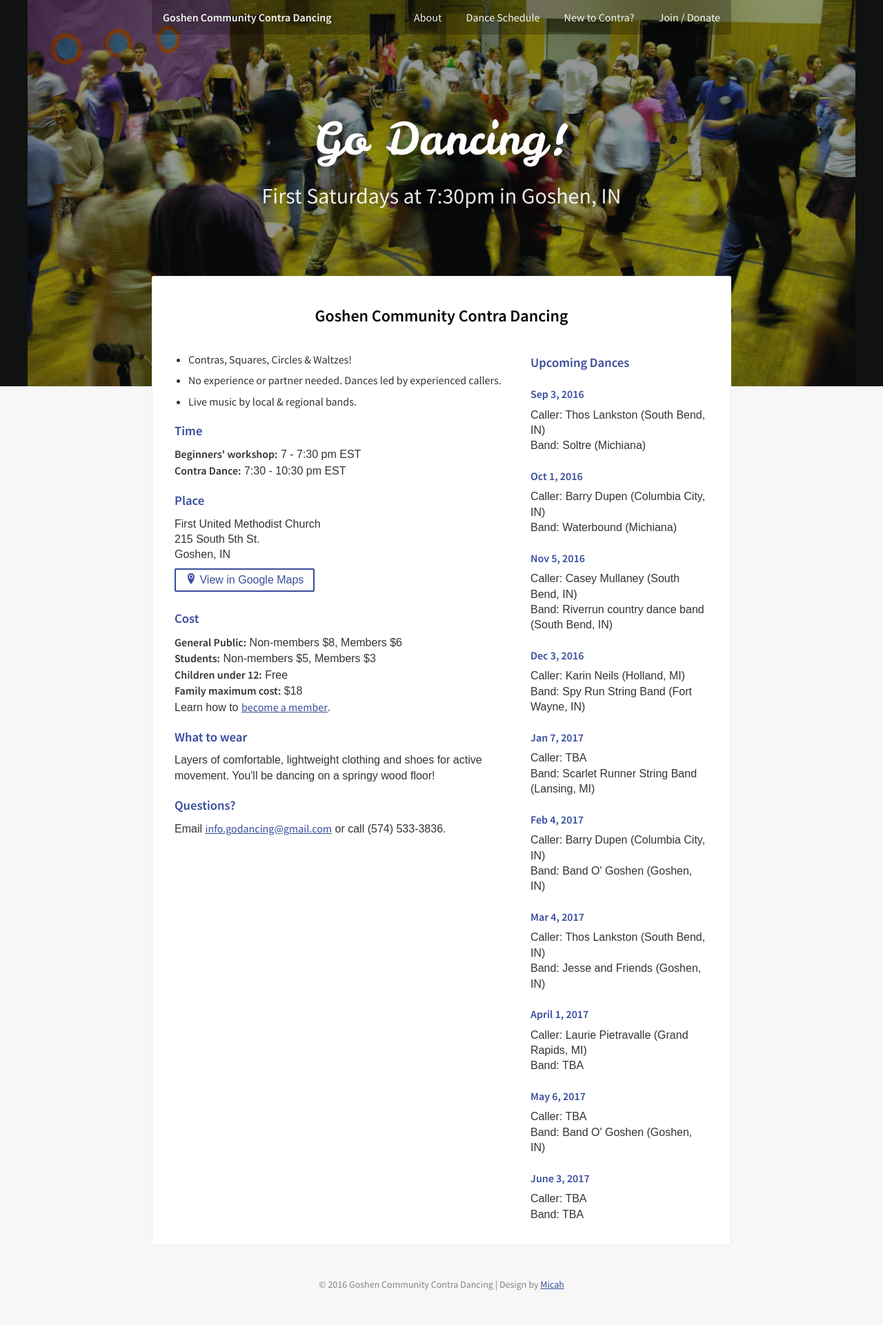
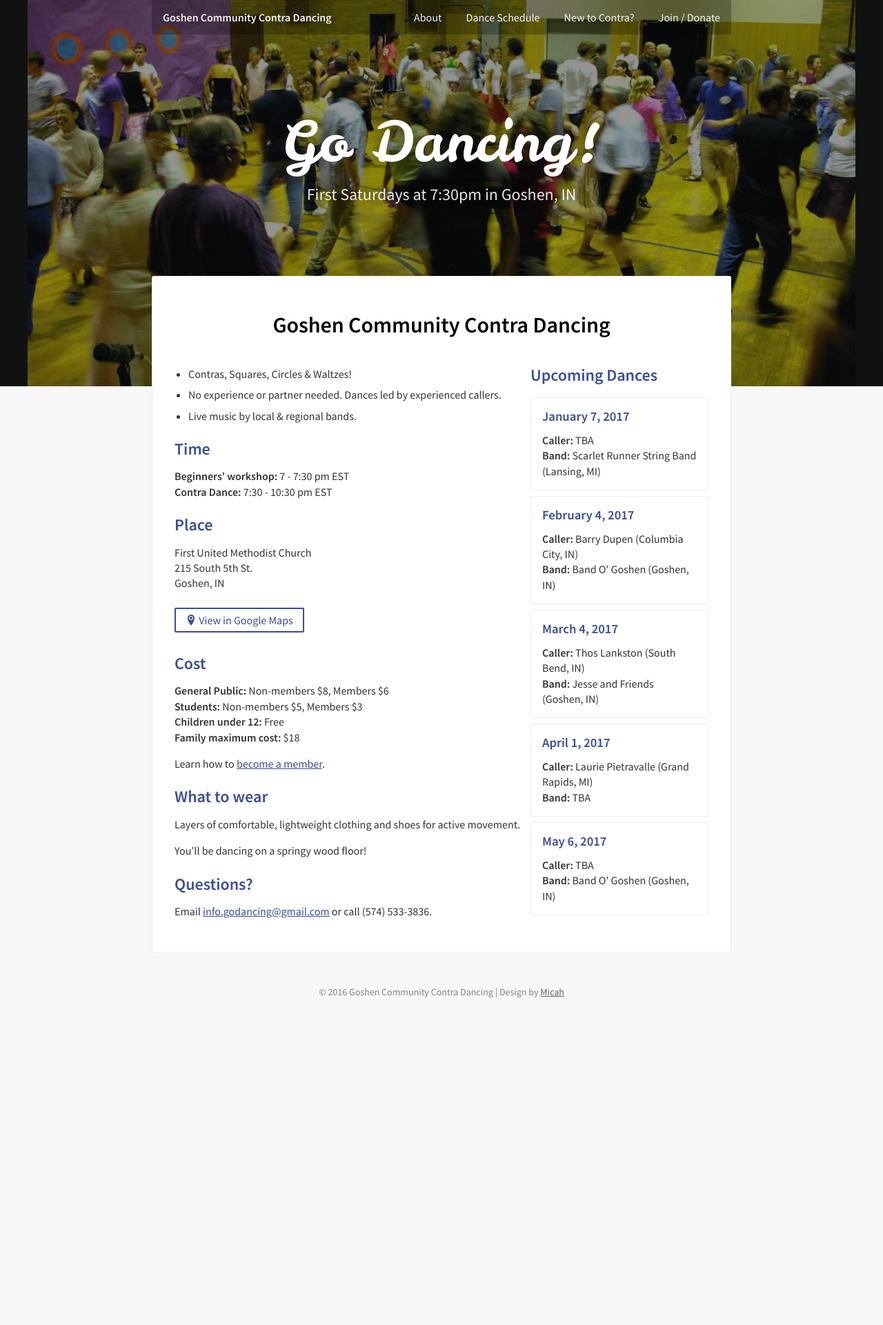
Before and after one commit to godancing/godancing.github.io, a Jekyll site: the page built from index.markdown, in a window 1280 px wide. Shown: the whole page at 69% size. Built offline with Jekyll 4.4.1, drawn with Linux system fonts in a browser that asks for light colours; after the commit the page ends 1497 px from its top, so only the background shows below that.

Commit message:
Put two-column logic in template so index can be Markdown instead of HTML. Add upcoming-events partial

```diff
--- /dev/null
+++ b/_includes/upcoming-dances.html
@@ -0,0 +1,33 @@
+{% comment %} Display up to 5 upcoming dances {% endcomment %}
+{% assign today = 'now' | date: '%Y-%m-%d' %}
+{% assign danceCount = 5 %}
+
+<div class="dances">
+	<h2 class="dances__title">Upcoming Dances</h2>
+	<ul class="dances__list">
+		{% for dance in site.dances %}
+			{% assign dayOfDance = dance.date | date: '%Y-%m-%d' %}
+			{% if dayOfDance >= today and danceCount > 0 %}
+				{% assign danceCount = danceCount | minus:1 %}
+				<li class="dance">
+					<h3 class="dance__title">{{ dance.date | date: '%B %-d, %Y' }}</h3>
+					<p>
+						<strong>Caller:</strong>
+						{% if dance.Caller.Website != '' %}
+							<a href="{{dance.Caller.Website}}" target="_blank">{{ dance.Caller.Name }}</a>
+						{% else %}
+							{{ dance.Caller.Name }}
+						{% endif %}
+
+						<br><strong>Band:</strong>
+						{% if dance.Band.Website != '' %}
+							<a href="{{dance.Band.Website}}" target="_blank">{{ dance.Band.Name }}</a>
+						{% else %}
+							{{ dance.Band.Name }}
+						{% endif %}
+					</p>
+				</li>
+			{% endif %}
+		{% endfor %}
+	</ul>
+</div>
--- a/_layouts/page.html
+++ b/_layouts/page.html
@@ -46,7 +46,7 @@
 				<div class="banner__viel">
 					{% if page.heading %}
 						<div class="banner__content centered-wrapper">
-							<h1 class="banner__heading">{{ page.heading }}</h1>
+							<div class="banner__heading">{{ page.heading }}</div>
 							{% if page.subheading %}
 								<p class="banner__sub-heading">{{ page.subheading }}</p>
 							{% endif %}
@@ -59,7 +59,19 @@
 
 		<div class="centered-wrapper entry-wrapper">
 			<article class="entry ">
-				{{ content }}
+				<h1>{{ page.title }}</h1>
+				{% if page.sideBar %}
+					<div class="pure-g">
+						<div class="pure-u-1 pure-u-md-2-3">
+							{{ content }}
+						</div>
+						<div class="pure-u-1 pure-u-md-1-3 entry__sidebar">
+							{% include {{page.sideBar}} %}
+						</div>
+					</div>
+				{% else %}
+					{{ content }}
+				{% endif %}
 			</article>
 		</div>
 
--- a/assets/css/style.css
+++ b/assets/css/style.css
@@ -58,17 +58,15 @@ body {
 main {
 	overflow: hidden;
 }
-h1, h2 {
+h1 {
+	margin-top: 1.5em;
 	text-align: center;
 	color: black;
 }
 /*h1 {
 	margin-top: 1em;
 }*/
-h2 {
-	margin-top: 1.5em;
-}
-h3, h4, h5 {
+h2, h3, h4, h5 {
 	color: var(--text-accent);
 	margin-bottom: .5em;
 }
@@ -141,16 +139,35 @@ Entry (main page content)
 .entry li {
 	margin-bottom: .5em;
 }
-.entry > h2:first-child {
+.entry > h1:first-child {
 	margin-top: 1em;
+}
+.entry__sidebar {
+	/*margin-left: -1px;*/
+	/*border-left: 1px solid rgba(17, 18, 19, .075);*/
 }
 
 /*
-Entry (main page content)
+List of upcoming dances
 ------------------------------------------------ */
-.dances {
-	/*border: 1px solid rgba(17, 18, 19, .075);
-	margin: -1px;*/
+.dances {}
+.dances__title {
+	/*font-size: 28px;*/
+	margin-top: .5em;
+	/*color: rgba(17, 18, 19, .4);*/
+}
+.dances__list {
+	padding-left: 0 !important;
+}
+
+.dance {
+	list-style-type: none;
+	border: 1px solid rgba(17, 18, 19, .075);
+	padding: 0 1em;
+	border-radius: 3px;
+}
+.dance__title {
+	margin-top: .75em;
 }
 
 /*
@@ -186,12 +203,13 @@ Image Banner at top of homepage
 	-webkit-font-smoothing: antialiased;
 	font-family: 'Leckerli One', serif;
 	font-weight: normal;
-	font-size: 64px;
+	font-size: 80px;
+	line-height: 96px;
 	margin: -1em 0 0;
 	color: white;
 }
 .banner__sub-heading {
-	font-size: 32px;
+	font-size: 24px;
 	display: inline-block;
 	color: rgba(255, 255, 255, .9);
 }
@@ -315,3 +333,6 @@ Copyright notice in footer
 	font-size: 14px;
 	margin-bottom: 48px;
 }
+.copyright a {
+	color: rgba(17, 18, 19, .66);
+}
--- a/index.markdown
+++ b/index.markdown
@@ -5,104 +5,43 @@ heading: Go Dancing!
 subheading: First Saturdays at 7:30pm in Goshen, IN
 image: "/uploads/contra-1600_mini.jpg"
 imageCaption: Contra Dancing in Goshen, IN
+sideBar: upcoming-dances.html
 order: 1
 ---
 
-## Goshen Community Contra Dancing
+- Contras, Squares, Circles & Waltzes!
+- No experience or partner needed. Dances led by experienced callers.
+- Live music by local & regional bands.
 
-<div class="pure-g">
-	<div class="pure-u-2-3">
-		<ul>
-			<li>Contras, Squares, Circles & Waltzes!</li>
-			<li>No experience or partner needed. Dances led by experienced callers.</li>
-			<li>Live music by local & regional bands.</li>
-		</ul>
+## Time
+**Beginners' workshop:** 7 - 7:30 pm EST<br>
+**Contra Dance:** 7:30 - 10:30 pm EST
 
-		<h3>Time</h3>
-		<strong>Beginners' workshop:</strong> 7 - 7:30 pm EST<br>
-		<strong>Contra Dance:</strong> 7:30 - 10:30 pm EST
+## Place
+First United Methodist Church<br>
+215 South 5th St.<br>
+Goshen, IN<br>
 
-		<h3>Place</h3>
-		First United Methodist Church<br>
-		215 South 5th St.<br>
-		Goshen, IN<br>
+<a class="pure-button pure-button-outline" href="https://goo.gl/maps/rx566tSNLCR2" target="_blank">
+	<svg class="icon icon--location" viewBox="0 0 16 16">
+		<title>Location</title>
+		<path d="M8 0c-2.761 0-5 2.239-5 5 0 5 5 11 5 11s5-6 5-11c0-2.761-2.239-5-5-5zM8 8.063c-1.691 0-3.063-1.371-3.063-3.063s1.371-3.063 3.063-3.063 3.063 1.371 3.063 3.063-1.371 3.063-3.063 3.063zM6.063 5c0-1.070 0.867-1.938 1.938-1.938s1.938 0.867 1.938 1.938c0 1.070-0.867 1.938-1.938 1.938s-1.938-0.867-1.938-1.938z"></path>
+	</svg>
+	View in Google Maps
+</a>
 
-		<a class="pure-button pure-button-outline" href="https://goo.gl/maps/rx566tSNLCR2" target="_blank">
-			<svg class="icon icon--location" viewBox="0 0 16 16">
-				<title>Location</title>
-				<path d="M8 0c-2.761 0-5 2.239-5 5 0 5 5 11 5 11s5-6 5-11c0-2.761-2.239-5-5-5zM8 8.063c-1.691 0-3.063-1.371-3.063-3.063s1.371-3.063 3.063-3.063 3.063 1.371 3.063 3.063-1.371 3.063-3.063 3.063zM6.063 5c0-1.070 0.867-1.938 1.938-1.938s1.938 0.867 1.938 1.938c0 1.070-0.867 1.938-1.938 1.938s-1.938-0.867-1.938-1.938z"></path>
-			</svg>
-			View in Google Maps
-		</a>
+## Cost
+**General Public:** Non-members $8, Members $6<br>
+**Students:** Non-members $5, Members $3<br>
+**Children under 12:** Free<br>
+**Family maximum cost:** $18<br>
 
-		<h3>Cost</h3>
-		<strong>General Public:</strong> Non-members $8, Members $6<br>
-		<strong>Students:</strong> Non-members $5, Members $3<br>
-		<strong>Children under 12:</strong> Free<br>
-		<strong>Family maximum cost:</strong> $18<br>
+Learn how to [become a member](/membership).
 
-		Learn how to <a href="/membership">become a member</a>.
+## What to wear
+Layers of comfortable, lightweight clothing and shoes for active movement.
 
-		<h3>What to wear</h3>
-		Layers of comfortable, lightweight clothing and shoes for active movement.
+You'll be dancing on a springy wood floor!
 
-		You'll be dancing on a springy wood floor!
-
-		<h3>Questions?</h3>
-		Email <a href="mailto:info.godancing@gmail.com">info.godancing@gmail.com</a> or call (574) 533-3836.
-	</div>
-	<div class="dances pure-u-1-3">
-		<h3>Upcoming Dances</h3>
-
-		<h4>Sep 3, 2016</h4>
-		Caller: Thos Lankston (South Bend, IN)<br>
-		Band: Soltre (Michiana)
-
-		<h4>Oct 1, 2016</h4>
-		Caller: Barry Dupen (Columbia City, IN)<br>
-		Band: Waterbound (Michiana)
-
-		<h4>Nov 5, 2016</h4>
-		Caller: Casey Mullaney (South Bend, IN)<br>
-		Band: Riverrun country dance band  (South Bend, IN)
-
-		<h4>Dec 3, 2016</h4>
-		Caller: Karin Neils (Holland, MI)<br>
-		Band: Spy Run String Band (Fort Wayne, IN)
-
-		<h4>Jan 7, 2017</h4>
-		Caller: TBA<br>
-		Band: Scarlet Runner String Band (Lansing, MI)
-
-		<h4>Feb 4, 2017</h4>
-		Caller: Barry Dupen (Columbia City, IN)<br>
-		Band: Band O' Goshen (Goshen, IN)
-
-		<h4>Mar 4, 2017</h4>
-		Caller: Thos Lankston (South Bend, IN)<br>
-		Band: Jesse and Friends (Goshen, IN)
-
-		<h4>April 1, 2017</h4>
-		Caller: Laurie Pietravalle (Grand Rapids, MI)<br>
-		Band: TBA
-
-		<h4>May 6, 2017</h4>
-		Caller: TBA<br>
-		Band: Band O' Goshen (Goshen, IN)
-
-		<h4>June 3, 2017</h4>
-		Caller: TBA<br>
-		Band: TBA
-
-	</div>
-</div>
-
-
-<!-- - Contras, Squares, Circles & Waltzes! -->
-<!-- - No experience or partner needed. Dances led by experienced callers. -->
-<!-- - Live music by local & regional bands. -->
-
-<!-- <div class="centered">
-	<a class="pure-button pure-button-primary" href="#at-the-dance">Time, Place &amp; Cost</a>
-	<a class="pure-button pure-button-outline" href="/beginners">New to Contra Dance?</a>
-</div> -->
+## Questions?
+Email [info.godancing@gmail.com](mailto:info.godancing@gmail.com) or call (574) 533-3836.
```
